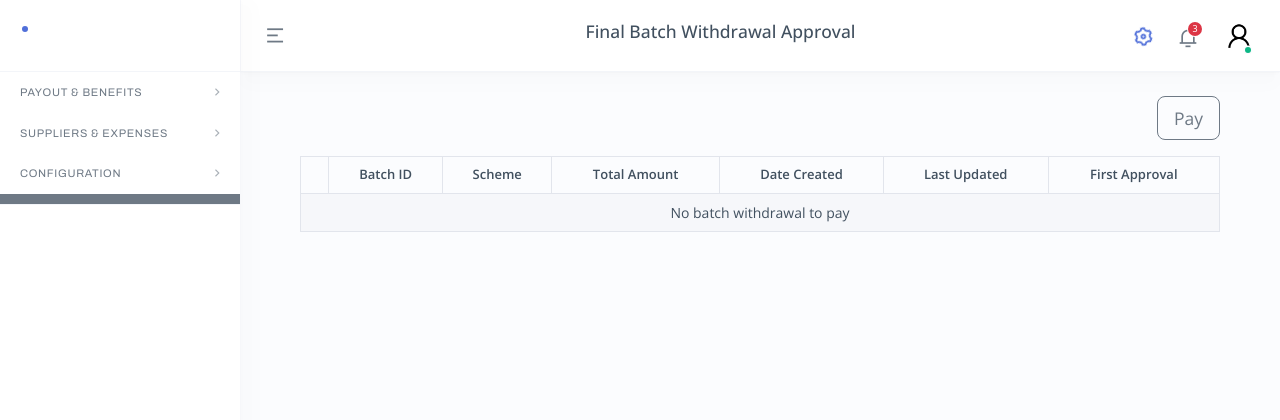
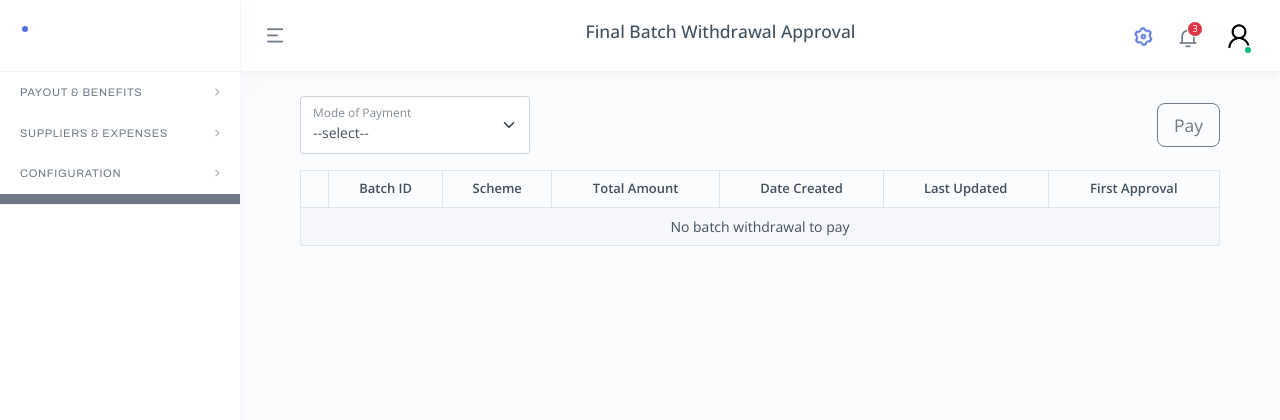
Before and after one commit to davidogit/provident_unit, a Django app: page /1/fund/final-batch-approval/ in a window 1280 px wide. Shown: the top 420 px of the page. Run offline with Django 5.2, Linux system fonts and the light colour scheme; data that the repository does not hold is empty; parts of the project's set-up code (start-up, migrations or seed data) failed here and were passed over; some libraries are stand-ins or nearby versions.

Commit message:
final commit for withdrawal approval

```diff
--- a/ProvidentFund/Fund/templates/dashboard/final_batch_withdrawal_approval.html
+++ b/ProvidentFund/Fund/templates/dashboard/final_batch_withdrawal_approval.html
@@ -14,7 +14,27 @@
     <div class="row row-cols-auto g-4 g-xxl-5 justify-content-center">
         <div class="col-12">
             <div class="container">
-                <div class="col-12 d-flex justify-content-end align-items-center mb-3">
+                <div class="col-12 d-flex justify-content-between align-items-center mb-3">
+                    <!-- Payment Mode Select -->
+                    <div class="col-3 form-floating  me-2">
+                        <select class="form-select" name="scheme" id="mode_of_payment" aria-placeholder="">
+                            <option value="">--select--</option>
+                            {% for value, choice in mode_of_payment %}
+                            <option value="{{ value }}">{{ choice }}</option>
+                            {% endfor %}
+                        </select>
+                        <label for="scheme">Mode of Payment</label>
+                    </div>
+                    <!-- Bank Select -->
+                    <div class="col-3 d-none form-floating bank_select">
+                        <select class="form-select" name="scheme" id="bank" aria-placeholder="">
+                            <option value="">--select--</option>
+                            {% for bank in banks %}
+                            <option value="{{ bank.id }}">{{ bank }}</option>
+                            {% endfor %}
+                        </select>
+                        <label for="scheme">Bank</label>
+                    </div>
                     <div class="col-6 col-md-3 col-lg-4 d-flex justify-content-end align-items-center">
                         <!-- Payout button -->
                         <button type="button" class="btn btn-outline-secondary btn-lg" id="approve">Pay</button>
@@ -43,7 +63,7 @@
                                 <td>
                                     <input type="checkbox" name="batch_id" value="{{ batch.id }}">
                                 </td>
-                                <td>{{ batch.id }}</td>
+                                <td><a href="{% url 'batch_withdrawal_list' tenant_id=request.tenant.id batch_id=batch.id %}">{{ batch.id }}</a></td>
                                 <td>{{ batch.scheme }}</td>
                                 <td>{{ batch.total_amount }}</td>
                                 <td>{{ batch.date_created }}</td>
@@ -67,11 +87,32 @@
 
 <script>
     $(document).ready(function(){
+        //Disable bank select on page load
+        $('#bank').prop('disabled', true);
+        //hide bank select
+        //$('.bank_select').hide();
+
+        //Disable bank select
+        $('#mode_of_payment').on('change', function(e){
+            e.preventDefault();
+            var modeOfPayment = $(this).val();
+            if(modeOfPayment === 'Bank Transfer'){
+                $('.bank_select').removeClass('d-none');
+                $('#bank').prop('disabled', false);
+            }else{
+                $('#bank').prop('disabled', true);
+                $('.bank_select').addClass('d-none');
+            }
+        });
+
+
         $('#approve').click(function(){
             if (!confirm('Are you sure you want to pay this batch?')) {
                 return;
             }
+            const payment_mode = $('#mode_of_payment').val();
             const batch_id = [];
+            const bank_id = $('#bank').val();
             $('input[name=batch_id]:checked').each(function(){
                 batch_id.push($(this).val())
             });
@@ -84,7 +125,11 @@
                     url: '',
                     method: 'POST',
                     headers: {'X-CSRFToken': '{{ csrf_token }}'},
-                    data: {batch_id: batch_id},
+                    data: {
+                        batch_id: batch_id,
+                        payment_mode: payment_mode,
+                        bank_id: bank_id
+                    },
                     success: function(response){
                         if (response.status === 'success'){
                             alert(response.message);
--- a/ProvidentFund/Fund/views.py
+++ b/ProvidentFund/Fund/views.py
@@ -1747,8 +1747,7 @@ class GeneralPayoutView(TemplateView):
         scheme_id = self.request.POST.get('scheme_id')
         staff_ids = self.request.POST.getlist('staff_ids[]')#List of selected staffs to be processed
         withdrawal_request_ids = self.request.POST.getlist('ref_ids[]')
-        mode_of_payment = self.request.POST.get('mode_of_payment')
-        bank_id = self.request.POST.get('bank_id')
+
 
         if not tenant or not scheme_id:
             return JsonResponse({
@@ -1756,11 +1755,7 @@ class GeneralPayoutView(TemplateView):
                 'message':'Invalid Tenant or Scheme ID'
             }, status = 400) #Bad Request
 
-        if not mode_of_payment:
-            return JsonResponse({
-                'status':'error',
-                'message':'Please select mode of payment'
-            })
+
 
         if not staff_ids or not withdrawal_request_ids:
             return JsonResponse({
@@ -1774,20 +1769,7 @@ class GeneralPayoutView(TemplateView):
                 'message':'Mismatch in staff and withdrawal reference IDs'
             })
 
-        bank = None
-        if mode_of_payment == 'Bank Transfer' and bank_id:
-            try:
-                bank = BankAccount.objects.get(
-                    id=bank_id,
-                    tenant=tenant
-                )
-            except ObjectDoesNotExist:
-                return JsonResponse({
-                    'status':'error',
-                    'message':'Bank not found.'
-                })
-        else:
-            bank = None
+
 
 
         try:
@@ -1824,8 +1806,8 @@ class GeneralPayoutView(TemplateView):
                 batch = WithdrawalBatch.objects.create(
                     tenant = tenant,
                     scheme = scheme,
-                    bank = bank,
-                    mode_of_payment = mode_of_payment
+                    # bank = bank,
+                    # mode_of_payment = mode_of_payment
                 )
             except Exception as e:
                 return JsonResponse({
@@ -1895,10 +1877,6 @@ class GeneralPayoutView(TemplateView):
         context['schemes'] = InvestmentScheme.objects.filter(
             tenant=tenant
         )
-        context['banks'] = BankAccount.objects.filter(
-            tenant=tenant
-        )
-        context['mode_of_payment'] = Transaction.payment_method_choices
 
         return context
 
@@ -2125,12 +2103,35 @@ class FinalBatchWithdrawalApproval(ListView):
     def post(self,*args,**kwargs):
         tenant = self.request.tenant
         batch_id = self.request.POST.getlist('batch_id[]')
+        mode_of_payment = self.request.POST.get('payment_mode')
+        bank_id = self.request.POST.get('bank_id')
         print(batch_id)
         if not batch_id:
             return JsonResponse({
                 'status':'error',
                 'message':'Please select a batch to approve'
             })
+
+        if not mode_of_payment:
+            return JsonResponse({
+                'status':'error',
+                'message':'Please select mode of payment'
+            })
+
+        bank = None
+        if mode_of_payment == 'Bank Transfer' and bank_id:
+            try:
+                bank = BankAccount.objects.get(
+                    id=bank_id,
+                    tenant=tenant
+                )
+            except ObjectDoesNotExist:
+                return JsonResponse({
+                    'status':'error',
+                    'message':'Bank not found.'
+                })
+        else:
+            bank = None
 
         try:
             batches = WithdrawalBatch.objects.filter(
@@ -2150,7 +2151,10 @@ class FinalBatchWithdrawalApproval(ListView):
         try:
             now = timezone.now()
             for batch in batches:
+                batch.bank = bank
+                batch.mode_of_payment = mode_of_payment
                 batch.approve_batch(approval_level=3)
+                batch.save()
             # If level 3 approval is successful:
             # create transaction object for individual requests
             all_transactions = []
@@ -2196,6 +2200,15 @@ class FinalBatchWithdrawalApproval(ListView):
             return JsonResponse(
                 return_value # return_value is a an object returned from the model when approve_batch is called
             )
+
+    def get_context_data(self, **kwargs):
+        tenant = self.request.tenant
+        context = super().get_context_data(**kwargs)
+        context['banks'] = BankAccount.objects.filter(
+            tenant=tenant
+        )
+        context['mode_of_payment'] = Transaction.payment_method_choices
+        return context
 
 
 import calendar
--- a/ProvidentFund/Member/models.py
+++ b/ProvidentFund/Member/models.py
@@ -351,7 +351,7 @@ class WithdrawalBatch(models.Model):
     mode_of_payment = models.CharField(
         max_length=255,
         default='',
-        null=False,
+        null=True,
         choices=payment_method_choices
     )
     date_created = models.DateTimeField(
```
Also changed, not shown: ProvidentFund/Fund/templates/dashboard/general_payout.html (+17 -52 lines).
